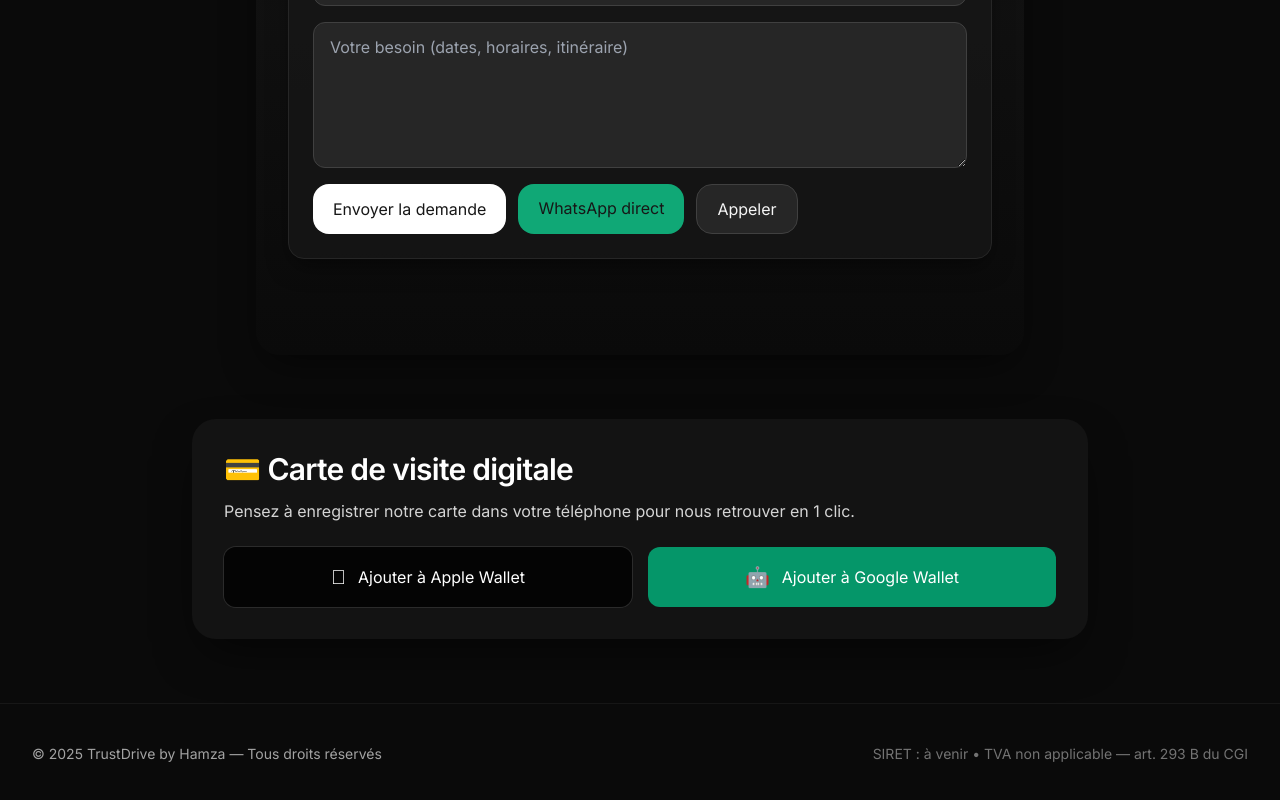
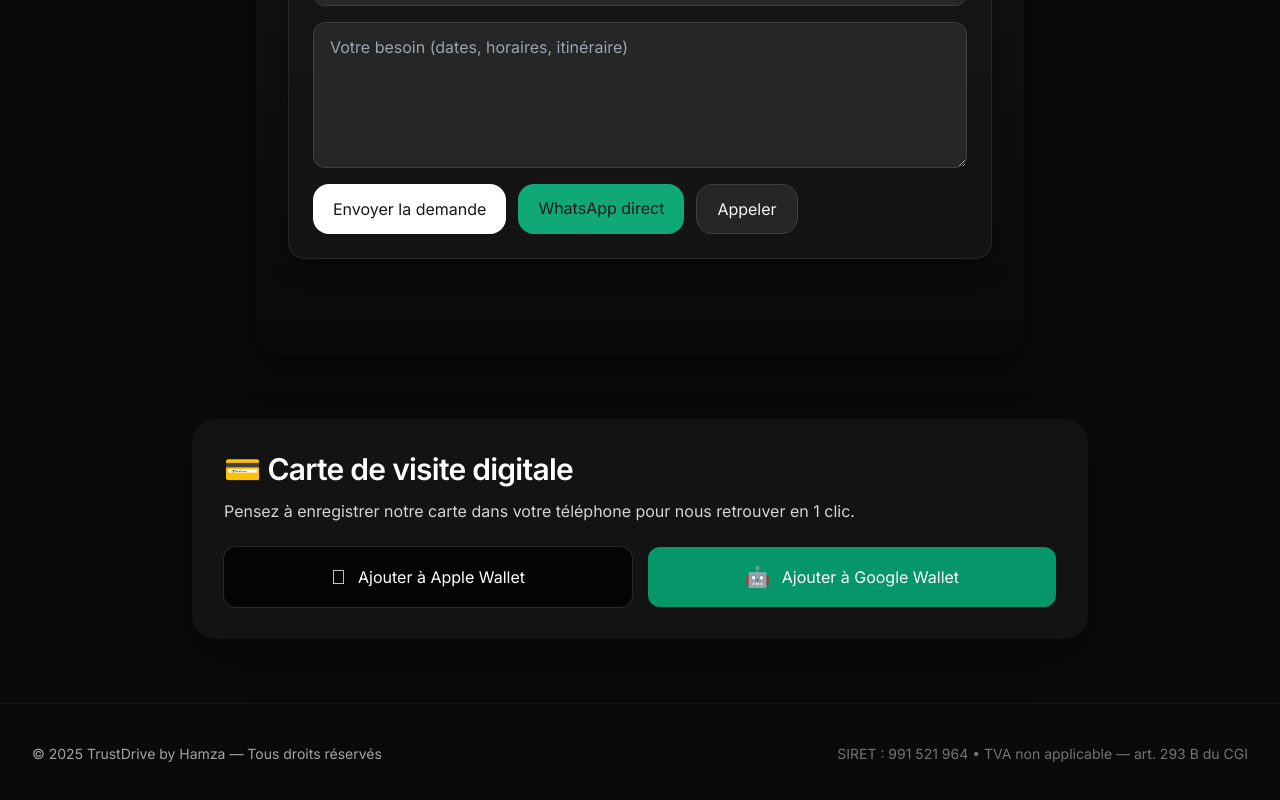
Before and after one commit to Robotham33/Trustdrive, a React (Vite) app: page / in a window 1280 px wide. Shown: the part 2406-3206 px from the top of the page. Built offline with nearby package versions, Linux system fonts and the light colour scheme.

Commit message:
Update App.jsx
maj numéro SIRET en bas de la page

```diff
--- a/src/App.jsx
+++ b/src/App.jsx
@@ -221,7 +221,7 @@
       <footer className="border-t border-neutral-900 py-10 text-sm">
         <div className="mx-auto max-w-7xl px-4 sm:px-6 lg:px-8 flex flex-col md:flex-row items-center justify-between gap-4">
           <p className="text-neutral-400">© {new Date().getFullYear()} TrustDrive by Hamza — Tous droits réservés</p>
-          <p className="text-neutral-500">SIRET : à venir • TVA non applicable — art. 293 B du CGI</p>
+          <p className="text-neutral-500">SIRET : 991 521 964 • TVA non applicable — art. 293 B du CGI</p>
         </div>
       </footer>
     </div>
```
